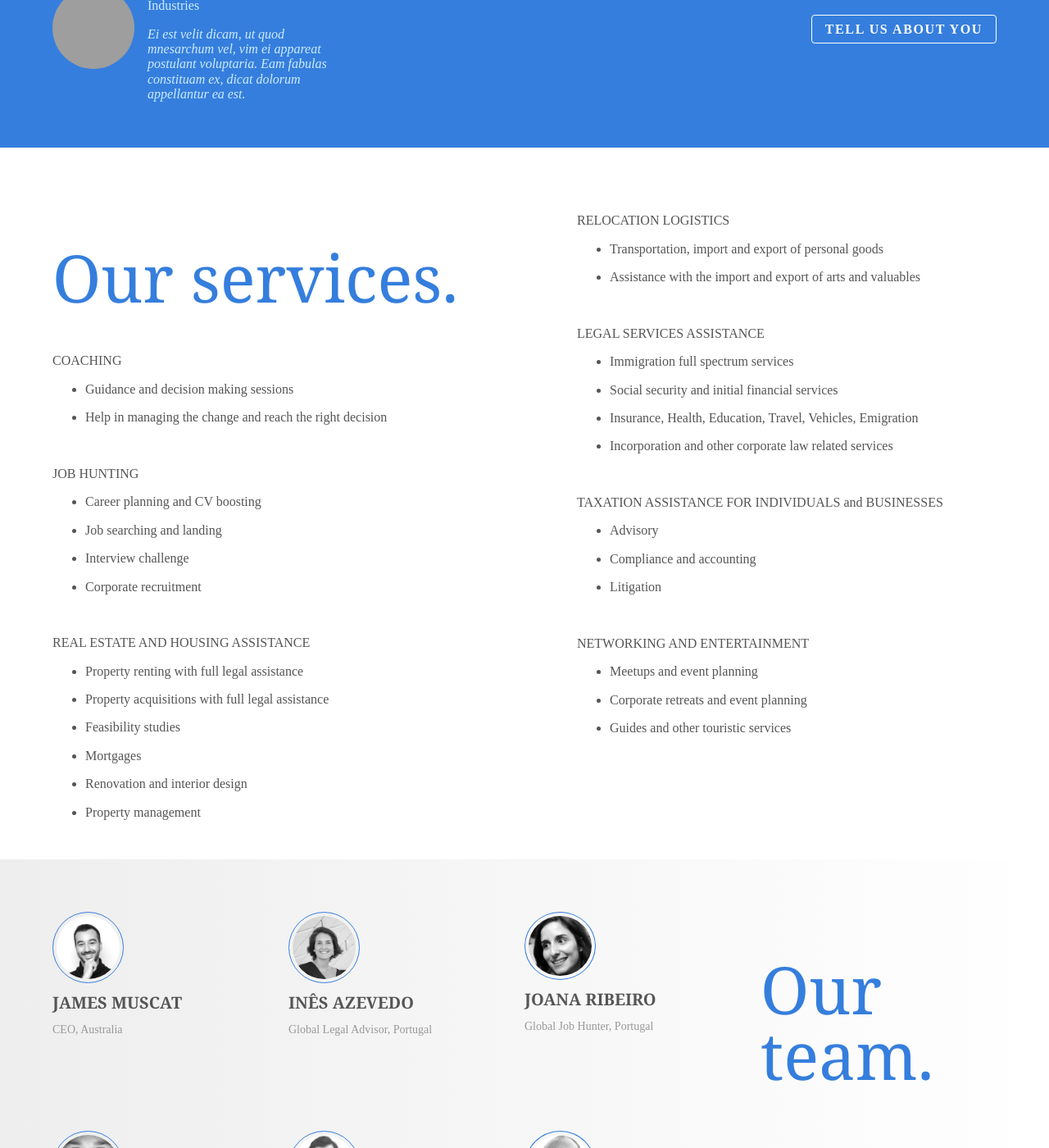
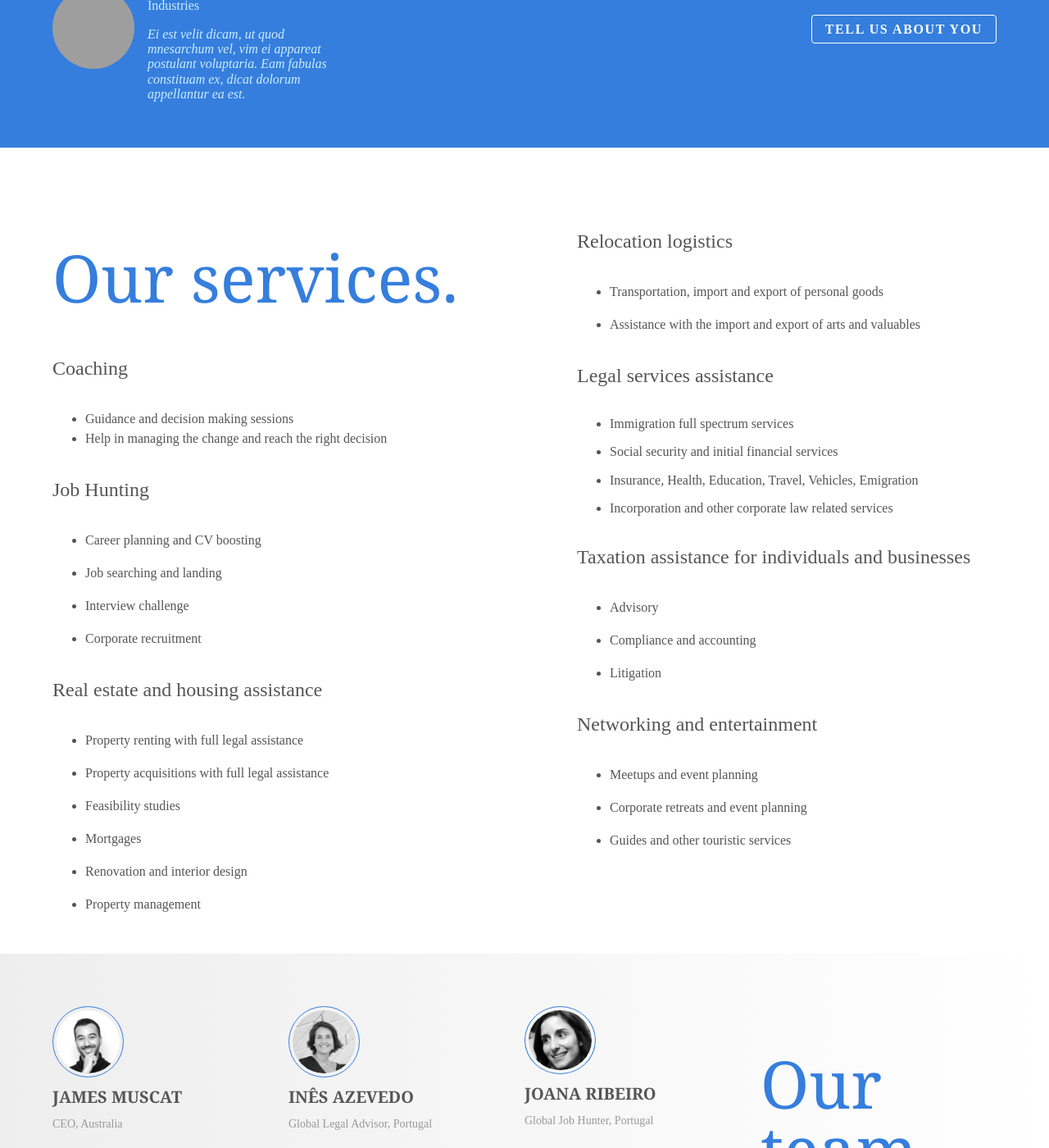
Before and after one commit to Moviinn/moviinn.github.io, a Jekyll site: the page built from index.md, in a window 1280 px wide and 1400 px high, scrolled down 2338 px. Shown: the whole window at 82% size. Built offline with Jekyll 4.4.1, drawn with Linux system fonts in a browser that asks for light colours; nearby versions of some CDN libraries; grey boxes are pictures that could not be loaded.

Commit message:
Updated the services page.

```diff
--- a/content/en/services.html
+++ b/content/en/services.html
@@ -8,79 +8,76 @@
         Our services.
       </h1>
 
-<p dir="ltr">
-  COACHING
-</p>
-<ul>
-    <li dir="ltr">
-        <p dir="ltr">
+      <h4 class="f3 fw1 lh-copy">
+        Coaching
+      </h4>
+
+      <ul class="lh-copy">
+        <li>
           Guidance and decision making sessions
-        </p>
         </li>
-    <li dir="ltr">
-        <p dir="ltr">
+        <li>
           Help in managing the change and reach the right decision
-        </p>
         </li>
       </ul>
-<br/>
-<p dir="ltr">
-    JOB HUNTING
-</p>
-<ul>
-    <li dir="ltr">
-        <p dir="ltr">
+
+      <h4 class="f3 fw1 lh-copy">
+        Job Hunting
+      </h4>
+      <ul class="lh-copy">
+        <li>
+          <p>
             Career planning and CV boosting
           </p>
         </li>
-    <li dir="ltr">
-        <p dir="ltr">
+        <li>
+          <p>
             Job searching and landing
           </p>
         </li>
-    <li dir="ltr">
-        <p dir="ltr">
+        <li>
+          <p>
             Interview challenge
           </p>
         </li>
-    <li dir="ltr">
-        <p dir="ltr">
+        <li>
+          <p>
             Corporate recruitment
           </p>
         </li>
       </ul>
-<br/>
-<p dir="ltr">
-    REAL ESTATE AND HOUSING ASSISTANCE
-</p>
-<ul>
-    <li dir="ltr">
-        <p dir="ltr">
+
+      <h4 class="f3 fw1 lh-copy">
+        Real estate and housing assistance
+      </h4>
+      <ul class="lh-copy">
+        <li>
+          <p>
             Property renting with full legal assistance
           </p>
         </li>
-    <li dir="ltr">
-        <p dir="ltr">
+        <li>
+          <p>
             Property acquisitions with full legal assistance
           </p>
         </li>
-    <li dir="ltr">
-        <p dir="ltr">
+        <li>
+          <p>
             Feasibility studies
           </p>
         </li>
-    <li dir="ltr">
-        <p dir="ltr">
+        <li>
+          <p>
             Mortgages
           </p>
         </li>
-    <li dir="ltr">
-        <p dir="ltr">
+        <li>
+          <p>
             Renovation and interior design
           </p>
         </li>
-    <li dir="ltr">
-        <p dir="ltr">
+        <li>
+          <p>
             Property management
           </p>
         </li>
@@ -90,84 +87,84 @@
 
     <div class="w-50 fl pl5">
 
-<p dir="ltr">
-    RELOCATION LOGISTICS
-</p>
-<ul>
-    <li dir="ltr">
-        <p dir="ltr">
+      <h4 class="f3 fw1 lh-copy">
+        Relocation logistics
+      </h4>
+      <ul class="lh-copy">
+        <li>
+          <p>
             Transportation, import and export of personal goods
           </p>
         </li>
-    <li dir="ltr">
-        <p dir="ltr">
+        <li>
+          <p>
             Assistance with the import and export of arts and valuables
           </p>
         </li>
       </ul>
-<br/>
-<p dir="ltr">
-    LEGAL SERVICES ASSISTANCE
-</p>
+
+      <h4 class="f3 fw1 lh-copy">
+        Legal services assistance
+      </h4>
       <ul>
-    <li dir="ltr">
-        <p dir="ltr">
+        <li>
+          <p>
             Immigration full spectrum services
           </p>
         </li>
-    <li dir="ltr">
-        <p dir="ltr">
+        <li>
+          <p>
             Social security and initial financial services
           </p>
         </li>
-    <li dir="ltr">
-        <p dir="ltr">
+        <li>
+          <p>
             Insurance, Health, Education, Travel, Vehicles, Emigration
           </p>
         </li>
-    <li dir="ltr">
-        <p dir="ltr">
+        <li>
+          <p>
             Incorporation and other corporate law related services
           </p>
         </li>
       </ul>
-<br/>
-<p dir="ltr">
-    TAXATION ASSISTANCE FOR INDIVIDUALS and BUSINESSES
-</p>
-<ul>
-    <li dir="ltr">
-        <p dir="ltr">
+
+      <h4 class="f3 fw1 lh-copy">
+        Taxation assistance for individuals and businesses
+      </h4>
+      <ul class="lh-copy">
+        <li>
+          <p>
             Advisory
           </p>
         </li>
-    <li dir="ltr">
-        <p dir="ltr">
+        <li>
+          <p>
             Compliance and accounting
           </p>
         </li>
-    <li dir="ltr">
-        <p dir="ltr">
+        <li>
+          <p>
             Litigation
           </p>
         </li>
       </ul>
-<br/>
-<p dir="ltr">
-    NETWORKING AND ENTERTAINMENT
-</p>
-<ul>
-    <li dir="ltr">
-        <p dir="ltr">
+
+      <h4 class="f3 fw1 lh-copy">
+        Networking and entertainment
+      </h4>
+      <ul class="lh-copy">
+        <li>
+          <p>
             Meetups and event planning
           </p>
         </li>
-    <li dir="ltr">
-        <p dir="ltr">
+        <li>
+          <p>
             Corporate retreats and event planning
           </p>
         </li>
-    <li dir="ltr">
+        <li>
           Guides and other touristic services
         </li>
       </ul>
```
Lines whose indentation alone changed are shown as unchanged.
